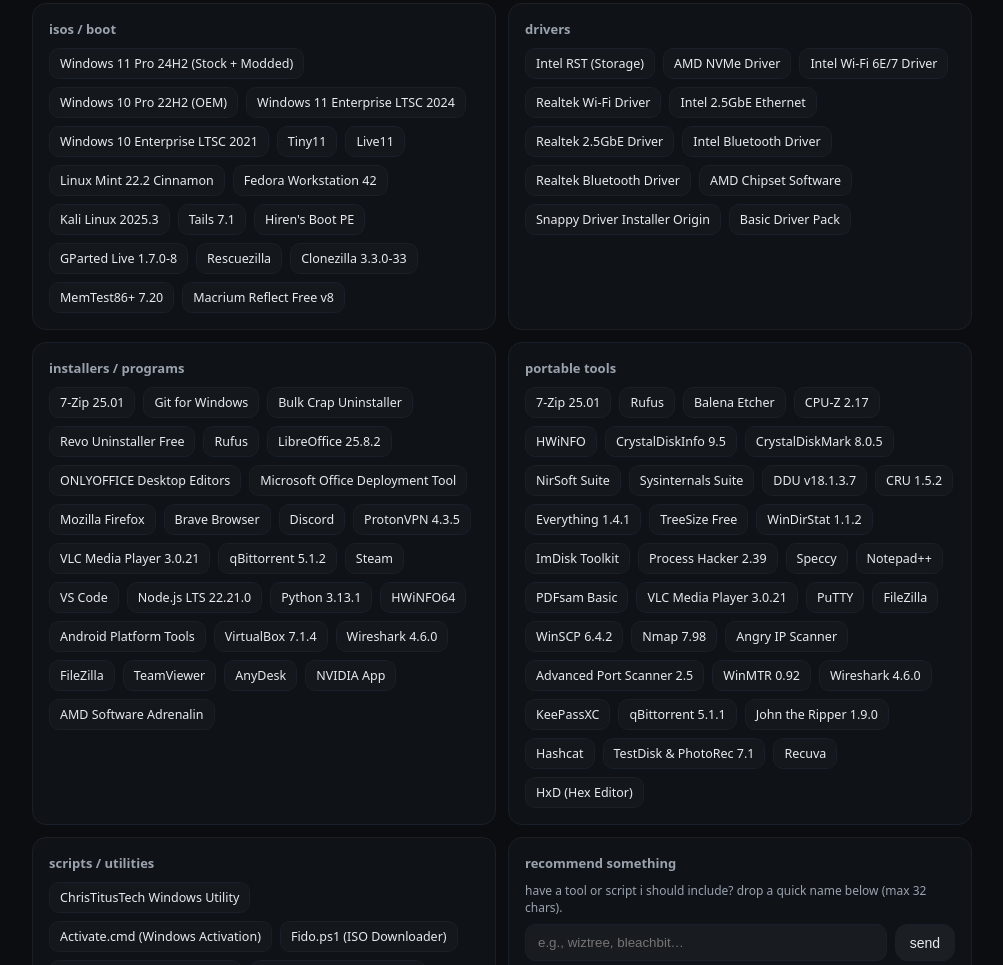
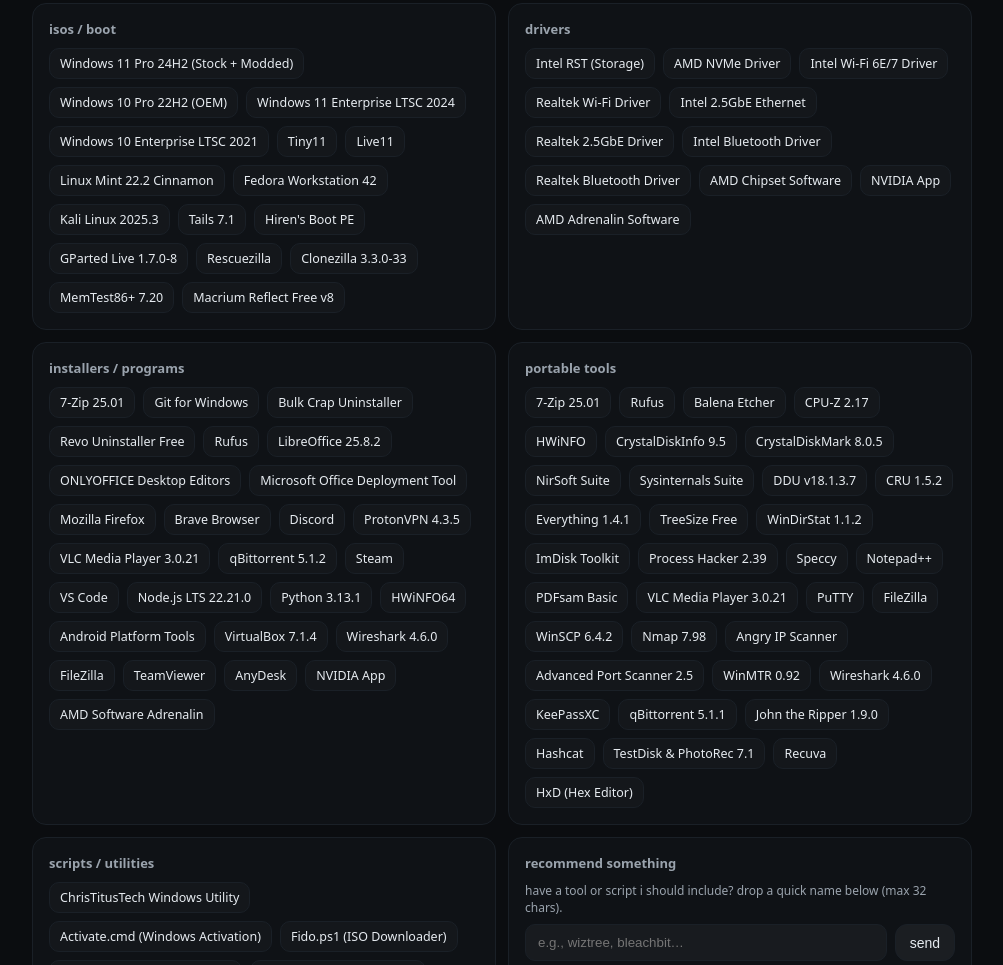
Before and after one commit to brand-o/brando.tools, a plain HTML site: page index.html in a window 1280 px wide. Shown: the part 927-1892 px from the top of the page, without its empty margins (138-1141 px from the left). Drawn offline with Linux system fonts and the light colour scheme.

Commit message:
Update driver list: remove Snappy/Basic, add NVIDIA App/AMD Adrenalin

```diff
--- a/index.html
+++ b/index.html
@@ -132,8 +132,8 @@
             <li>Intel Bluetooth Driver</li>
             <li>Realtek Bluetooth Driver</li>
             <li>AMD Chipset Software</li>
-            <li>Snappy Driver Installer Origin</li>
-            <li>Basic Driver Pack</li>
+            <li>NVIDIA App</li>
+            <li>AMD Adrenalin Software</li>
           </ul>
         </section>
 
```
